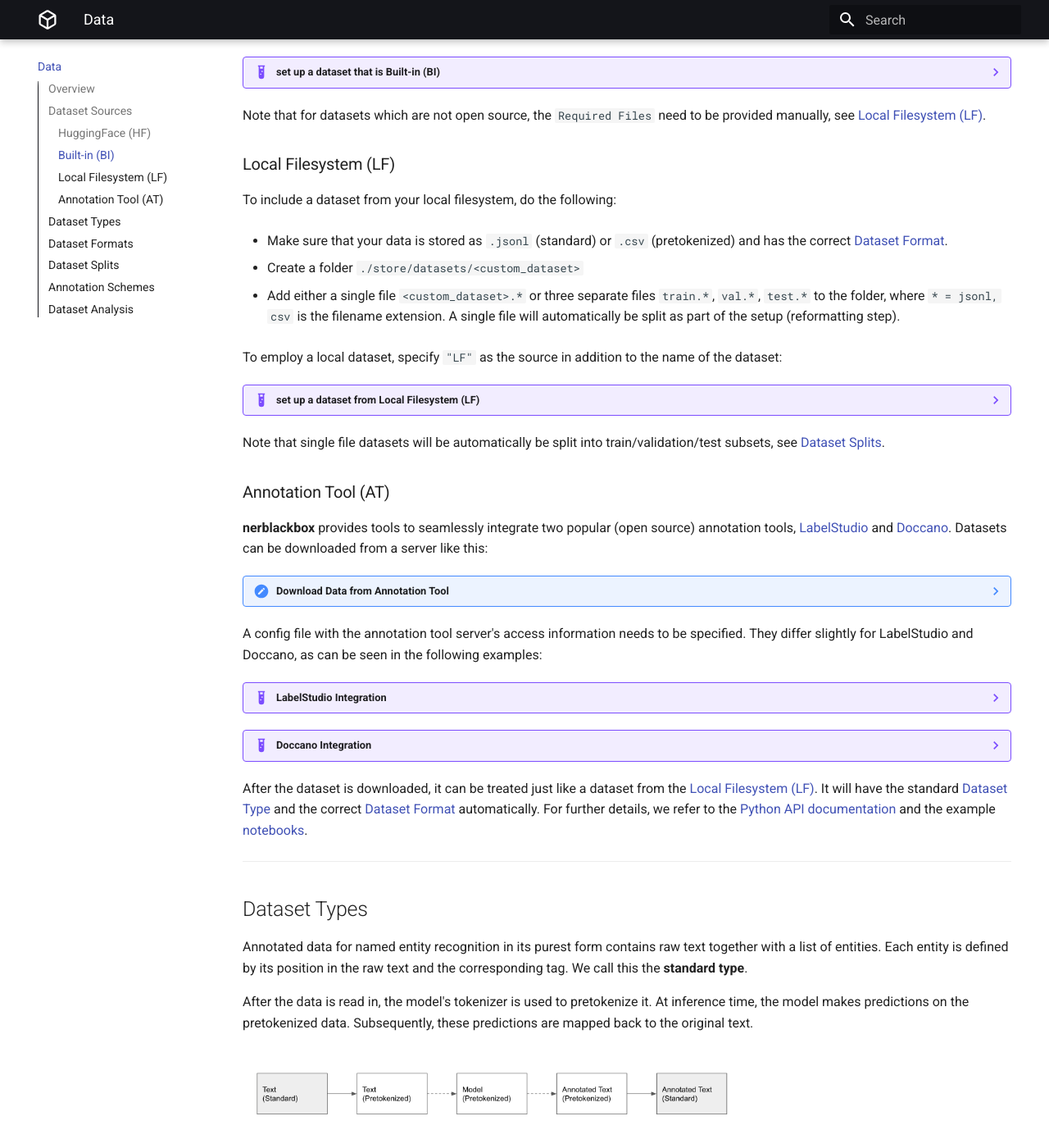
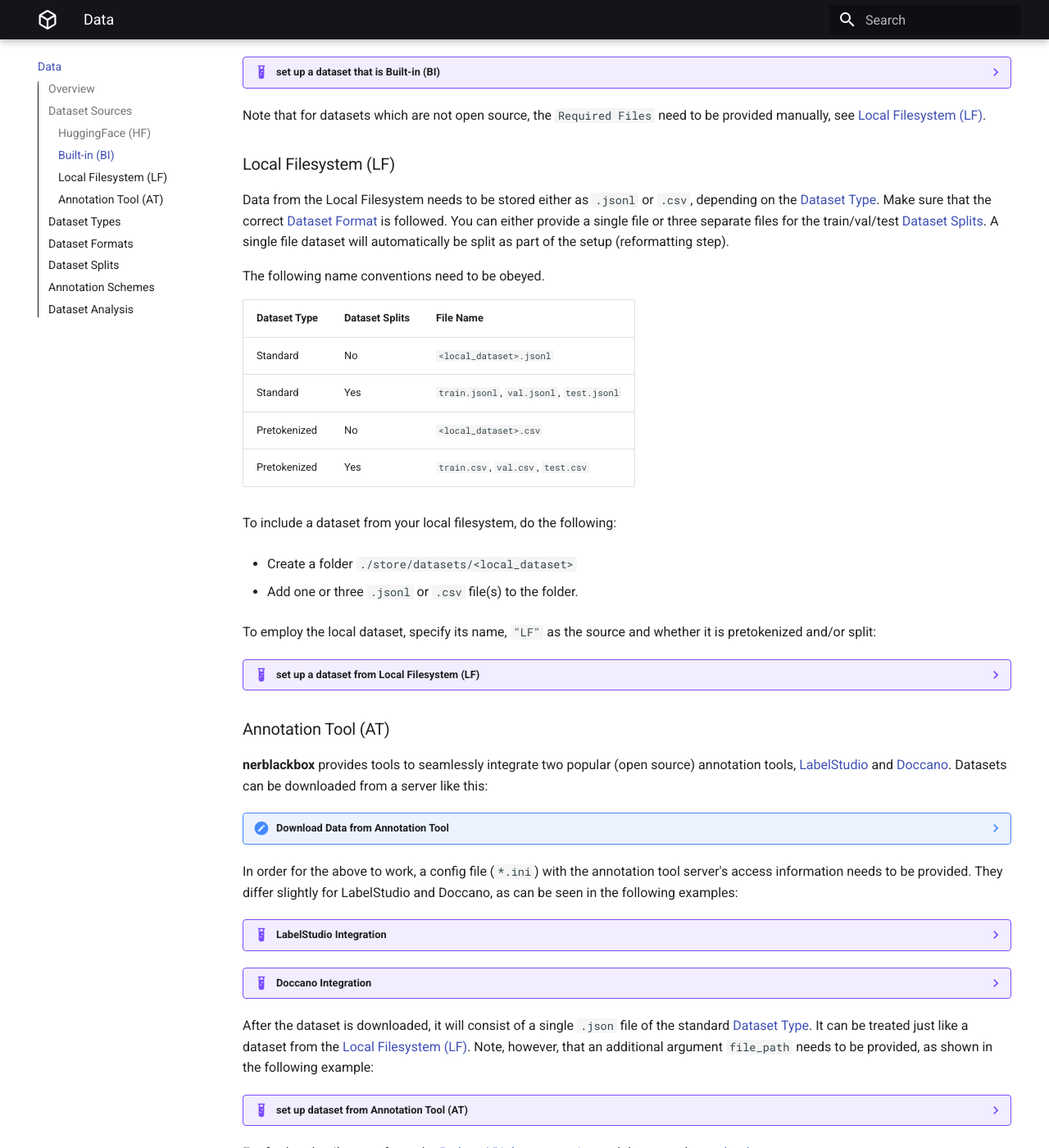
Before and after one commit to flxst/nerblackbox, an MkDocs documentation site: the page built from docs/docs/data.md, in a window 1280 px wide and 1400 px high, scrolled down 1671 px. Shown: the whole window at 82% size. Built offline with MkDocs 1.6.1 and Material for MkDocs 9.7.7, drawn with Linux system fonts in a browser that asks for light colours; some of the changed text lies outside the part shown.

Commit message:
Dataset: enable all 4 combinations of dataset type & dataset split

````diff
--- a/docs/docs/data.md
+++ b/docs/docs/data.md
@@ -75,32 +75,42 @@ Note that for datasets which are not open source, the `Required Files` need to b
 
 ### Local Filesystem (LF)
 
+Data from the Local Filesystem needs to be stored either as ``.jsonl`` or ``.csv``, depending on the [Dataset Type](#dataset-types).
+Make sure that the correct [Dataset Format](#dataset-formats) is followed.
+You can either provide a single file or three separate files for the train/val/test [Dataset Splits](#dataset-splits).
+A single file dataset will automatically be split as part of the setup (reformatting step).
+
+The following name conventions need to be obeyed.
+
+| Dataset Type | Dataset Splits | File Name                                |
+|--------------|----------------|------------------------------------------|
+| Standard     | No             | `<local_dataset>.jsonl`                  |
+| Standard     | Yes            | `train.jsonl`, `val.jsonl`, `test.jsonl` |
+| Pretokenized | No             | `<local_dataset>.csv`                    |
+| Pretokenized | Yes            | `train.csv`, `val.csv`, `test.csv`       |
+
 To include a dataset from your local filesystem, do the following:
 
-- Make sure that your data is stored as ``.jsonl`` (standard) or ``.csv`` (pretokenized) and has the correct [Dataset Format](#dataset-formats).
+- Create a folder ``./store/datasets/<local_dataset>``
 
-- Create a folder ``./store/datasets/<custom_dataset>``
+- Add one or three `.jsonl` or `.csv` file(s) to the folder.
 
-- Add either a single file ``<custom_dataset>.*`` or three separate files ``train.*``, ``val.*``, ``test.*`` to the folder,
-  where ``* = jsonl, csv`` is the filename extension. A single file will automatically be split as part of the setup (reformatting step).
 
-To employ a local dataset, specify ``"LF"`` as the source in addition to the name of the dataset:
+To employ the local dataset, specify its name, ``"LF"`` as the source and whether it is pretokenized and/or split:
 
 ??? example "set up a dataset from Local Filesystem (LF)"
     === "Python"
         ``` python
-        dataset = Dataset(name="my_dataset", source="LF")
+        dataset = Dataset(name="my_dataset", source="LF", pretokenized=False, split=False)
         dataset.set_up()
         ```
-
-Note that single file datasets will be automatically be split into train/validation/test subsets, see [Dataset Splits](#dataset-splits).
 
 
 <!---
 TODO
-Own custom datasets can also be created programmatically (like the :ref:`Built-in datasets <builtindatasets>`):
+Own local datasets can also be created programmatically (like the :ref:`Built-in datasets <builtindatasets>`):
 - (todo: revise the following)
-- Create a new module ``./store/datasets/formatter/<custom_dataset>_formatter.py``
+- Create a new module ``./store/datasets/formatter/<local_dataset>_formatter.py``
 - Derive the class ``<NewDataset>Formatter`` from ``BaseFormatter`` and implement the abstract base methods
 - (todo: additional instructions needed here)
 --->
@@ -114,11 +124,13 @@ Datasets can be downloaded from a server like this:
 ??? note "Download Data from Annotation Tool"
     === "Python"
         ``` python
-        annotation_tool = AnnotationTool.from_config("<dataset_name>", config_file=f"<config_file_path>")
-        annotation_tool.download("my_dataset")
+        annotation_tool = AnnotationTool.from_config(dataset_name="<dataset_name>", config_file=f"<config_file_path>")
+        annotation_tool.download(project_name="<project_name>")
         ```
+        `<project_name>` has to correspond to a project name in the annotation tool.
+        `<dataset_name>` is used within nerblackbox and may be chosen at discretion.
 
-A config file with the annotation tool server's access information needs to be specified.
+In order for the above to work, a config file (`*.ini`) with the annotation tool server's access information needs to be provided.
 They differ slightly for LabelStudio and Doccano, as can be seen in the following examples:
 
 ??? example "LabelStudio Integration"
@@ -134,8 +146,8 @@ They differ slightly for LabelStudio and Doccano, as can be seen in the followin
 
     === "Python"
         ``` python
-        annotation_tool = AnnotationTool.from_config("my_dataset", config_file=f"labelstudio.ini")
-        annotation_tool.download("my_dataset")
+        annotation_tool = AnnotationTool.from_config(dataset_name="my_dataset", config_file=f"labelstudio.ini")
+        annotation_tool.download(project_name="my_project")
         ```
 
 ??? example "Doccano Integration"
@@ -152,12 +164,27 @@ They differ slightly for LabelStudio and Doccano, as can be seen in the followin
 
     === "Python"
         ``` python
-        annotation_tool = AnnotationTool.from_config("my_dataset", config_file=f"doccano.ini")
-        annotation_tool.download("my_dataset")
+        annotation_tool = AnnotationTool.from_config(dataset_name="my_dataset", config_file=f"doccano.ini")
+        annotation_tool.download(project_name="my_project")
         ```
 
-After the dataset is downloaded, it can be treated just like a dataset from the [Local Filesystem (LF)](../../data/#local-filesystem-lf).
-It will have the standard [Dataset Type](#dataset-types) and the correct [Dataset Format](#dataset-formats) automatically.
+After the dataset is downloaded, it will consist of a single `.json` file of the standard [Dataset Type](#dataset-types).
+It can be treated just like a dataset from the [Local Filesystem (LF)](../../data/#local-filesystem-lf).
+Note, however, that an additional argument `file_path` needs to be provided, as shown in the following example:
+
+??? example "set up dataset from Annotation Tool (AT)"
+    === "Python"
+        ``` python
+        # download
+        annotation_tool = AnnotationTool.from_config(dataset_name="my_dataset", config_file=f"labelstudio.ini")
+        annotation_tool.download(project_name="my_project")
+        file_path = annotation_tool.get_file_path(project_name="my_project")
+
+        # set up
+        dataset = Dataset(name="my_dataset", source="LF", pretokenized=False, split=False, file_path=file_path)
+        dataset.set_up()
+        ```
+
 For further details, we refer to the [Python API documentation](../python_api/annotation_tool) and the
 example [notebooks](https://github.com/flxst/nerblackbox/tree/master/notebooks).
 
````
Also changed, not shown: dev/README_dev.rst, 7 other files.
